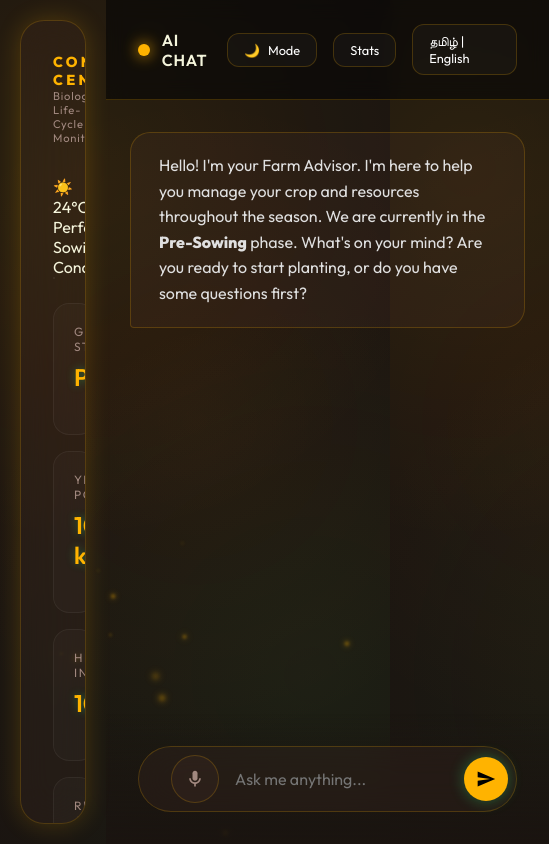
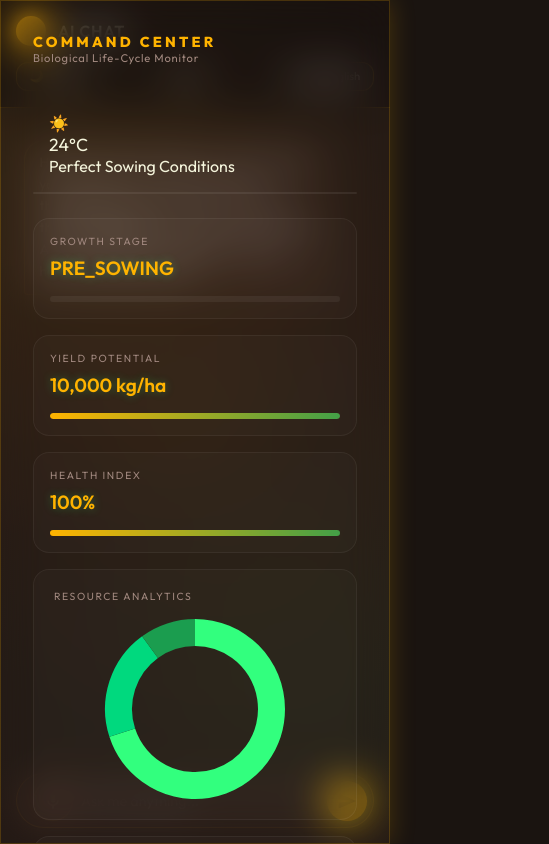
Before and after one commit to GOWTHAM-SK2006/chat_gpt-, a website built with Vite: page index.html in a window 390 px wide. Shown: the whole page, 549 px wide, since content can reach past the window. Built offline with nearby package versions, Linux system fonts and the light colour scheme; no server answers; grey boxes are pictures that could not be loaded; what groq-sdk would draw is missing.

Commit message:
Add mobile responsive design with media queries

```diff
--- a/style.css
+++ b/style.css
@@ -574,3 +574,156 @@ body {
   background: var(--accent-primary);
   box-shadow: 0 0 10px var(--accent-primary);
 }
+/* --- Mobile Responsive Design --- */
+@media (max-width: 768px) {
+  /* Hide sidebar by default on mobile */
+  .stats-sidebar {
+    position: fixed;
+    left: 0;
+    top: 0;
+    width: 280px;
+    height: 100vh;
+    margin: 0;
+    border-radius: 0;
+    transform: translateX(-100%);
+    z-index: 1000;
+  }
+
+  .stats-sidebar:not(.collapsed) {
+    transform: translateX(0);
+  }
+
+  /* Full width chat on mobile */
+  .chat-main {
+    width: 100%;
+    margin: 0;
+  }
+
+  /* Adjust header for mobile */
+  .nav-header {
+    padding: 1rem;
+    flex-wrap: wrap;
+    gap: 0.5rem;
+  }
+
+  .brand {
+    font-size: 1rem;
+  }
+
+  .lang-toggle {
+    padding: 0.4rem 0.8rem;
+    font-size: 0.7rem;
+  }
+
+  /* Adjust input section for mobile */
+  .input-section {
+    padding: 1rem;
+  }
+
+  .input-container {
+    padding: 0.4rem 0.4rem 0.4rem 1rem;
+  }
+
+  #chat-input {
+    font-size: 0.9rem;
+  }
+
+  .btn-mic {
+    width: 40px;
+    height: 40px;
+    margin-right: 0.5rem;
+  }
+
+  .btn-icon {
+    width: 40px;
+    height: 40px;
+  }
+
+  /* Adjust messages for mobile */
+  .message {
+    font-size: 0.9rem;
+    padding: 0.8rem 1rem;
+    max-width: 90%;
+  }
+
+  /* Adjust stat cards for mobile */
+  .stat-card {
+    padding: 1rem;
+  }
+
+  .stat-label {
+    font-size: 0.65rem;
+  }
+
+  .stat-value {
+    font-size: 1.2rem;
+  }
+
+  /* Weather widget mobile */
+  .weather-widget {
+    padding: 1rem;
+  }
+
+  .weather-temp {
+    font-size: 1.1rem;
+  }
+
+  /* Voice wave mobile */
+  .voice-wave {
+    gap: 3px;
+    height: 20px;
+    margin-right: 0.5rem;
+  }
+
+  .wave-bar {
+    width: 2px;
+  }
+
+  /* Hide particles on mobile for performance */
+  .particles-container {
+    display: none;
+  }
+}
+
+/* Tablet adjustments */
+@media (min-width: 769px) and (max-width: 1024px) {
+  .stats-sidebar {
+    width: 280px;
+  }
+
+  .chat-main {
+    flex: 1;
+  }
+}
+
+/* Small mobile devices */
+@media (max-width: 480px) {
+  .stats-sidebar {
+    width: 100%;
+  }
+
+  .nav-header {
+    font-size: 0.9rem;
+  }
+
+  .brand-icon {
+    width: 30px;
+    height: 30px;
+  }
+
+  .input-container {
+    border-radius: 50px;
+  }
+
+  .message {
+    font-size: 0.85rem;
+    padding: 0.7rem 0.9rem;
+  }
+
+  /* Stack header items on very small screens */
+  .nav-header > div:last-child {
+    width: 100%;
+    justify-content: space-between;
+    margin-top: 0.5rem;
+  }
+}
```
